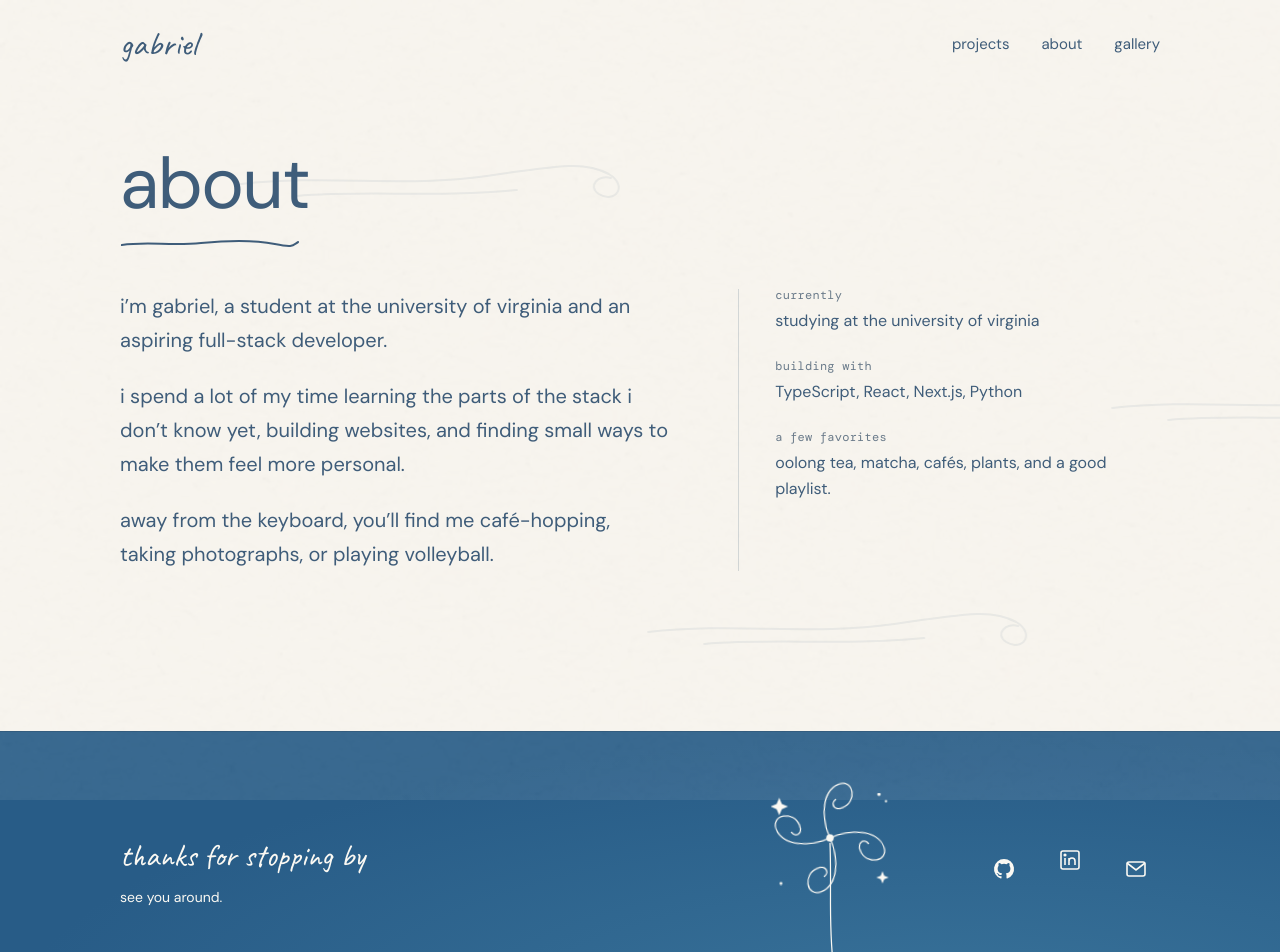
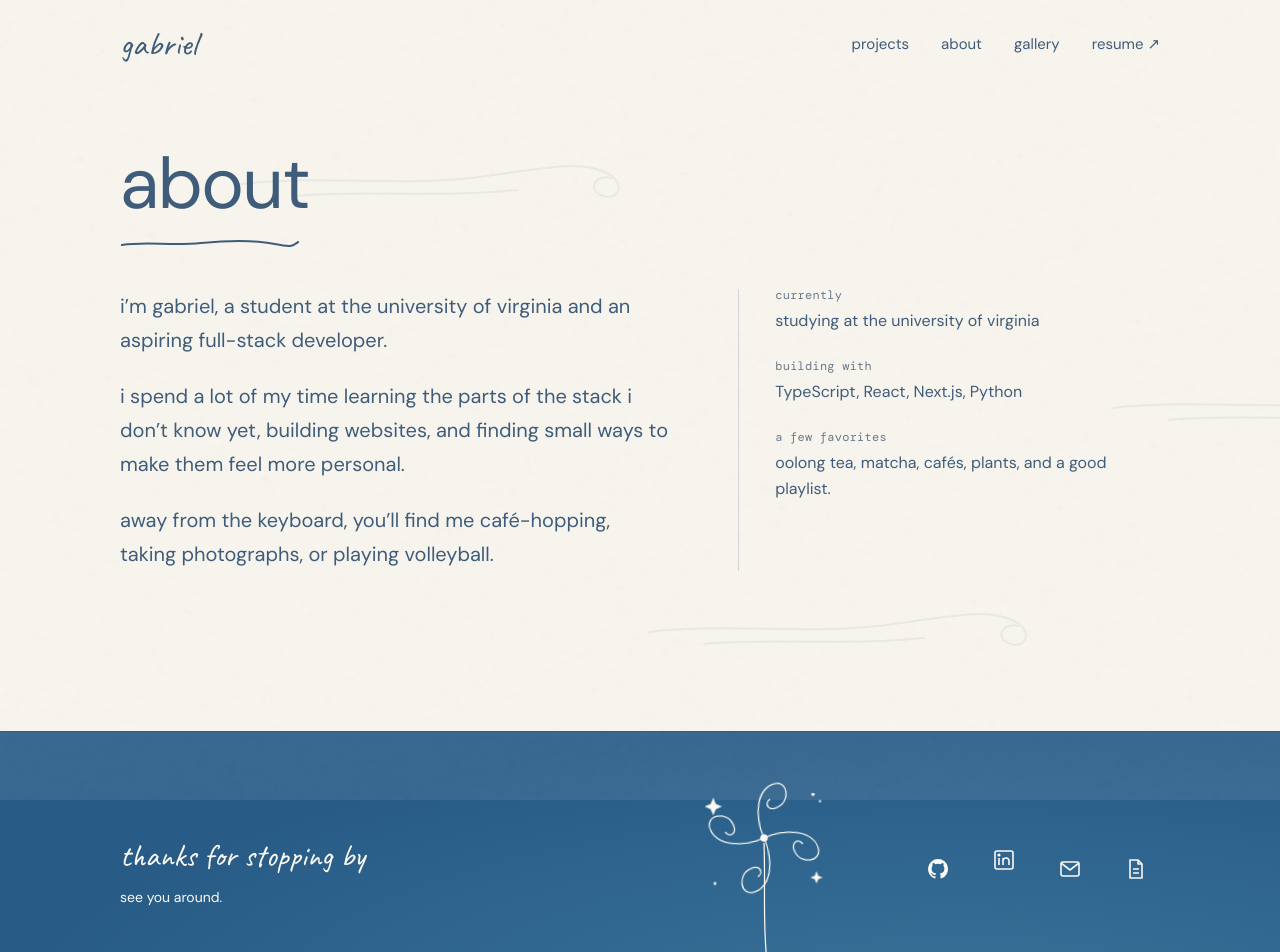
Before and after one commit to gdcruz0911/portfolio, a Next.js app: page /about in a window 1280 px wide. Shown: the top 952 px of the page. Built offline with nearby package versions, Linux system fonts and the light colour scheme.

Commit message:
feat(nav): resume tab and icon

```diff
--- a/src/components/Navigation.tsx
+++ b/src/components/Navigation.tsx
@@ -4,7 +4,7 @@ import Link from "next/link";
 import { usePathname } from "next/navigation";
 import { useEffect, useRef, useState } from "react";
 import { Brushstroke } from "@/components/Brushstroke";
-import { navItems, personalInfo } from "@/data/content";
+import { navItems, personalInfo, socialLinks } from "@/data/content";
 
 export function Navigation() {
   const pathname = usePathname();
@@ -30,6 +30,7 @@ export function Navigation() {
         {navItems.map((item) => (
           <Link key={item.href} href={item.href} aria-current={pathname === item.href ? "page" : undefined} onClick={() => setOpen(false)}>{item.label}{pathname === item.href && <Brushstroke />}</Link>
         ))}
+        <a href={socialLinks.resume} target="_blank" rel="noopener">resume ↗</a>
       </nav>
     </header>
   );
--- a/src/components/SocialIcons.tsx
+++ b/src/components/SocialIcons.tsx
@@ -5,5 +5,6 @@ export function SocialIcons() {
     <a href={socialLinks.github} target="_blank" rel="noreferrer noopener" aria-label="github"><svg viewBox="0 0 24 24" aria-hidden fill="currentColor"><path d="M12 2a10 10 0 0 0-3.16 19.49c.5.09.68-.22.68-.48v-1.86c-2.78.6-3.37-1.18-3.37-1.18-.45-1.16-1.11-1.47-1.11-1.47-.91-.62.07-.61.07-.61 1 .07 1.53 1.03 1.53 1.03.9 1.53 2.35 1.09 2.92.83.09-.65.35-1.09.64-1.34-2.22-.25-4.56-1.11-4.56-4.94 0-1.09.39-1.99 1.03-2.69-.1-.25-.45-1.27.1-2.65 0 0 .84-.27 2.75 1.03a9.57 9.57 0 0 1 5 0c1.91-1.3 2.75-1.03 2.75-1.03.55 1.38.2 2.4.1 2.65.64.7 1.03 1.6 1.03 2.69 0 3.84-2.34 4.68-4.57 4.93.36.31.68.92.68 1.85v2.76c0 .27.18.58.69.48A10 10 0 0 0 12 2Z" /></svg></a>
     <a href={socialLinks.linkedin} target="_blank" rel="noreferrer noopener" aria-label="linkedin"><svg viewBox="0 0 24 24" aria-hidden fill="none" stroke="currentColor" strokeWidth="1.6"><rect x="3" y="3" width="18" height="18" rx="2"/><path d="M7 10v7m4 0v-7m0 3c0-4 6-4 6 0v4"/><circle cx="7" cy="7" r=".8" fill="currentColor"/></svg></a>
     <a href={socialLinks.email} aria-label="email"><svg viewBox="0 0 24 24" aria-hidden fill="none" stroke="currentColor" strokeWidth="1.6"><rect x="3" y="5" width="18" height="14" rx="2"/><path d="m3 6 9 7 9-7"/></svg></a>
+    <a href={socialLinks.resume} target="_blank" rel="noopener" aria-label="resume"><svg viewBox="0 0 24 24" aria-hidden fill="none" stroke="currentColor" strokeWidth="1.6" strokeLinejoin="round"><path d="M6 3h8l4 4v14H6z"/><path d="M14 3v4h4M9 12h6M9 16h6"/></svg></a>
   </nav>;
 }
--- a/src/data/content.ts
+++ b/src/data/content.ts
@@ -99,6 +99,7 @@ export const socialLinks = {
   github: "https://github.com/gdcruz0911",
   linkedin: "https://www.linkedin.com/in/jgdcruz/",
   email: "mailto:jgdcruz1179@gmail.com",
+  resume: "/resume.pdf",
 };
 
 export const navItems = [
```
Also changed, not shown: 1 other file (tests, documents, lock files or other folders).
